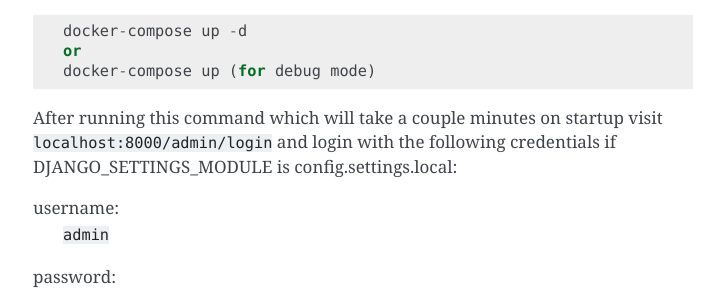
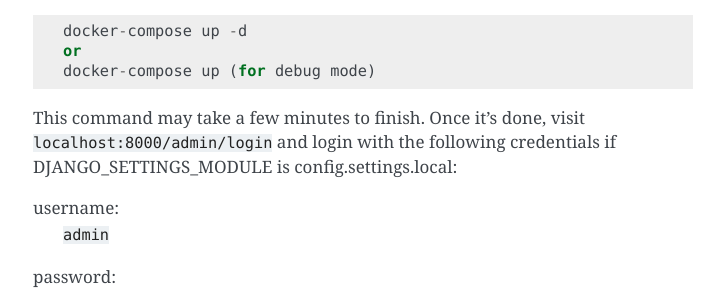
Before and after one commit to SFDO-Tooling/MetaDeploy, a Sphinx documentation site: the page built from docs/running_docker.rst, in a window 1280 px wide and 900 px high, scrolled down 4384 px. Shown: the part 154-449 px from the top of the window, without its empty margins (387-1111 px from the left). Built offline with Sphinx 7.4.7, drawn with Linux system fonts in a browser that asks for light colours.

Commit message:
Update docs/running_docker.rst
Co-Authored-By: James Estevez <jestevez@salesforce.com>

```diff
--- a/docs/running_docker.rst
+++ b/docs/running_docker.rst
@@ -198,7 +198,7 @@ Then run the following command:
     or
     docker-compose up (for debug mode)
 
-After running this command which will take a couple minutes on startup visit ``localhost:8000/admin/login``
+This command may take a few minutes to finish. Once it's done, visit ``localhost:8000/admin/login``
 and login with the following credentials if DJANGO_SETTINGS_MODULE is config.settings.local:
 
 username:
```
